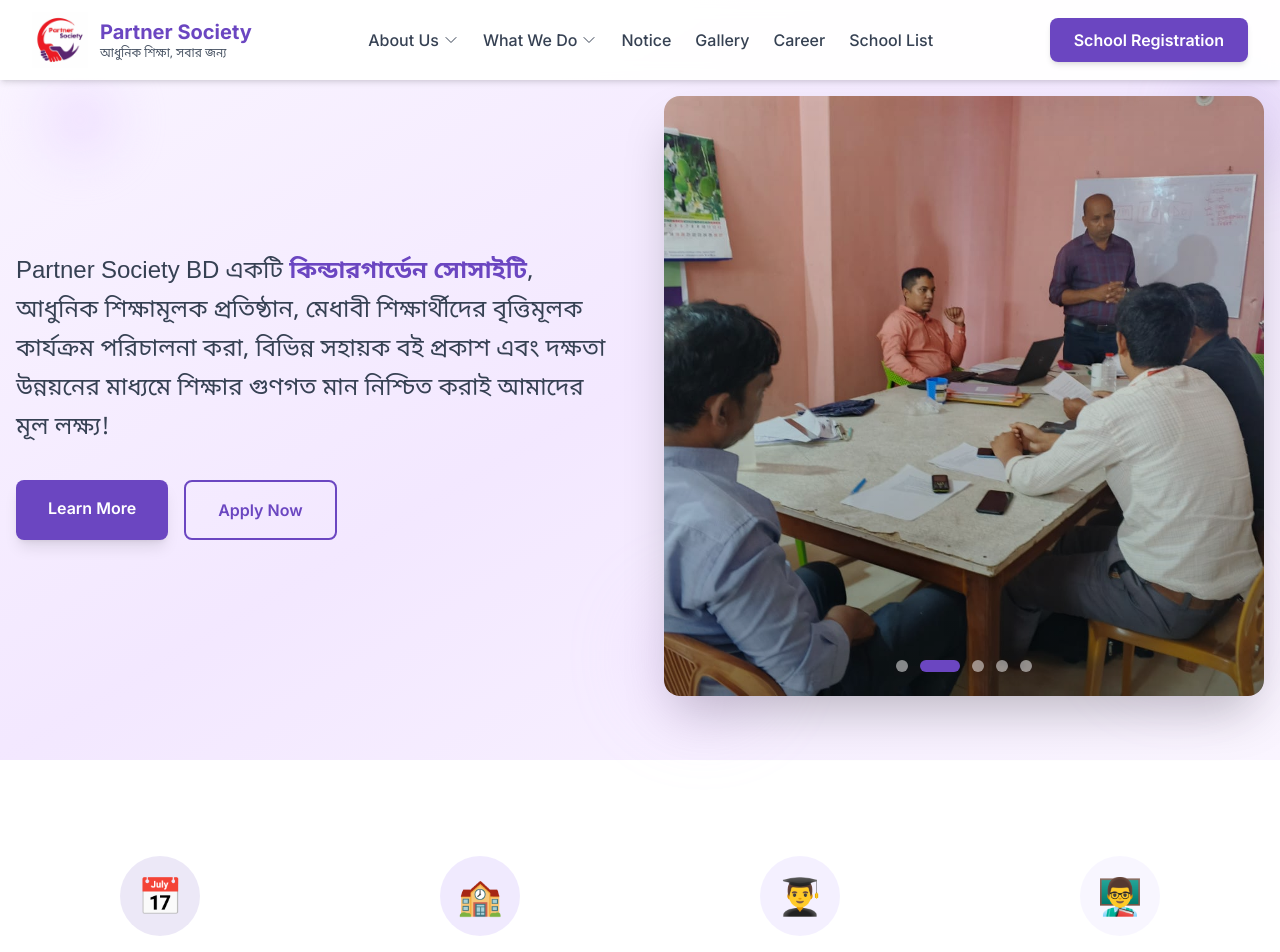
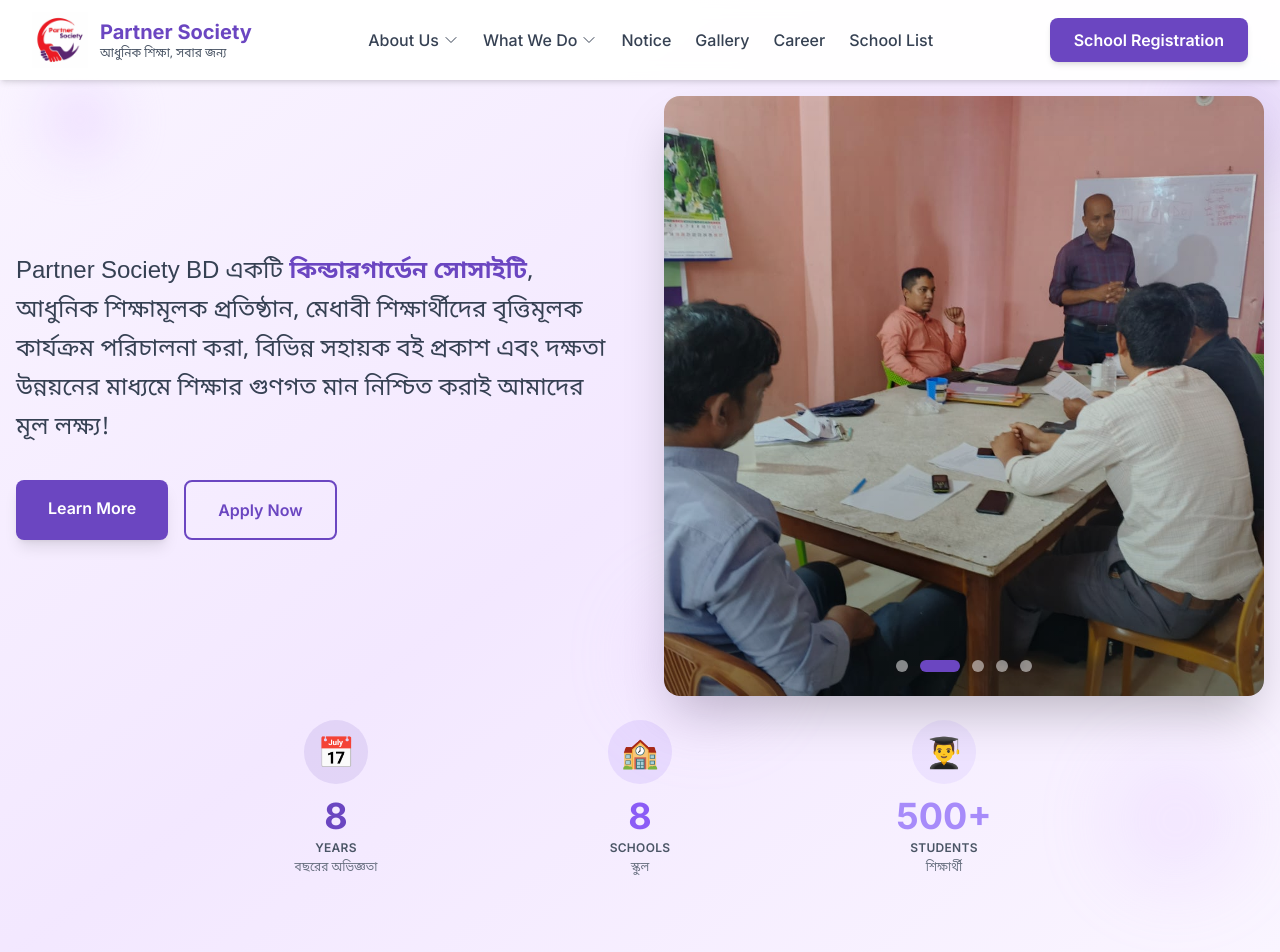
Before and after one commit to ronssrony/partner-society, a Nuxt app: page / in a window 1280 px wide. Shown: the top 952 px of the page. Built offline with nearby package versions, Linux system fonts and the light colour scheme.

Commit message:
Enhance navigation and hero sections: Add smooth scrolling for hash navigation across Navbar, Footer, and quick links. Revamp HeroPartnerSociety with autoplay, counters, and interactive hover elements. Remove unused `StatsSection` from the home page.

```diff
--- a/app/components/Footer.vue
+++ b/app/components/Footer.vue
@@ -13,6 +13,25 @@ const quickLinks = [
   { name: 'Career', href: '/career' },
   { name: 'Contact', href: '#contact' },
 ]
+
+// Handle navigation with hash links
+const handleNavClick = (event: Event, href: string) => {
+  if (href.startsWith('#')) {
+    event.preventDefault()
+
+    // Check if we're not on the home page
+    if (window.location.pathname !== '/') {
+      // Navigate to home first, then scroll
+      window.location.href = '/' + href
+    } else {
+      // Already on home, just scroll
+      const element = document.querySelector(href)
+      if (element) {
+        element.scrollIntoView({ behavior: 'smooth' })
+      }
+    }
+  }
+}
 </script>
 
 <template>
@@ -39,7 +58,11 @@ const quickLinks = [
           <h3 class="text-lg font-bold text-white mb-4">Quick Links</h3>
           <ul class="space-y-2">
             <li v-for="link in quickLinks" :key="link.name">
-              <a :href="link.href" class="text-gray-400 hover:text-[#6B46C1] transition-colors">
+              <a
+                :href="link.href"
+                @click="(e) => handleNavClick(e, link.href)"
+                class="text-gray-400 hover:text-[#6B46C1] transition-colors"
+              >
                 {{ link.name }}
               </a>
             </li>
--- a/app/components/HeroPartnerSociety.vue
+++ b/app/components/HeroPartnerSociety.vue
@@ -1,5 +1,5 @@
 <script setup lang="ts">
-import { ref, onMounted } from 'vue'
+import { ref, onMounted, onUnmounted } from 'vue'
 
 // Hero images - using images from public/images
 const heroImages = [
@@ -11,17 +11,116 @@ const heroImages = [
 ]
 
 const currentImageIndex = ref(0)
+const isHovered = ref(false)
+const isPaused = ref(false)
+let autoplayInterval: ReturnType<typeof setInterval> | null = null
 
-onMounted(() => {
-  // Auto-slide images
-  setInterval(() => {
-    currentImageIndex.value = (currentImageIndex.value + 1) % heroImages.length
+// Stats with counters
+const stats = [
+  {
+    id: 1,
+    end: 8,
+    label: 'Years',
+    labelBengali: 'বছরের অভিজ্ঞতা',
+    icon: '📅',
+    color: '#6B46C1'
+  },
+  {
+    id: 2,
+    end: 8,
+    label: 'Schools',
+    labelBengali: 'স্কুল',
+    icon: '🏫',
+    color: '#8B5CF6'
+  },
+  {
+    id: 3,
+    end: 500,
+    suffix: '+',
+    label: 'Students',
+    labelBengali: 'শিক্ষার্থী',
+    icon: '👨‍🎓',
+    color: '#A78BFA'
+  }
+]
+
+const counters = ref(stats.map(() => 0))
+const hasAnimated = ref(false)
+
+const animateValue = (index: number, start: number, end: number, duration: number) => {
+  const range = end - start
+  const increment = end > start ? 1 : -1
+  const stepTime = Math.abs(Math.floor(duration / range))
+
+  let current = start
+  const timer = setInterval(() => {
+    current += increment
+    counters.value[index] = current
+
+    if (current === end) {
+      clearInterval(timer)
+    }
+  }, stepTime)
+}
+
+// Start autoplay
+const startAutoplay = () => {
+  if (autoplayInterval) clearInterval(autoplayInterval)
+  autoplayInterval = setInterval(() => {
+    if (!isPaused.value) {
+      nextSlide()
+    }
   }, 4000)
-})
+}
+
+// Stop autoplay
+const stopAutoplay = () => {
+  if (autoplayInterval) {
+    clearInterval(autoplayInterval)
+    autoplayInterval = null
+  }
+}
+
+const nextSlide = () => {
+  currentImageIndex.value = (currentImageIndex.value + 1) % heroImages.length
+}
+
+const prevSlide = () => {
+  currentImageIndex.value = (currentImageIndex.value - 1 + heroImages.length) % heroImages.length
+}
 
 const goToSlide = (index: number) => {
   currentImageIndex.value = index
 }
+
+const handleMouseEnter = () => {
+  isHovered.value = true
+  isPaused.value = true
+}
+
+const handleMouseLeave = () => {
+  isHovered.value = false
+  isPaused.value = false
+}
+
+onMounted(() => {
+  // Start autoplay
+  startAutoplay()
+
+  // Animate counters
+  if (!hasAnimated.value) {
+    hasAnimated.value = true
+    stats.forEach((stat, index) => {
+      setTimeout(() => {
+        animateValue(index, 0, stat.end, 2000)
+      }, index * 200)
+    })
+  }
+})
+
+onUnmounted(() => {
+  stopAutoplay()
+})
 </script>
 
 <template>
@@ -36,6 +135,9 @@ const goToSlide = (index: number) => {
               Partner Society BD একটি <span class="text-[#6B46C1] font-bold">কিন্ডারগার্ডেন সোসাইটি</span>, আধুনিক শিক্ষামূলক প্রতিষ্ঠান, মেধাবী শিক্ষার্থীদের বৃত্তিমূলক কার্যক্রম পরিচালনা করা, বিভিন্ন সহায়ক বই প্রকাশ এবং দক্ষতা উন্নয়নের মাধ্যমে শিক্ষার গুণগত মান নিশ্চিত করাই আমাদের মূল লক্ষ্য!
             </p>
           </div>
+
+          <!-- Stats Counter -->
+
 
           <!-- CTA Buttons -->
           <div class="flex flex-wrap gap-4">
@@ -52,20 +154,27 @@ const goToSlide = (index: number) => {
               Apply Now
             </a>
           </div>
+
+
         </div>
 
         <!-- Right Side - Image Slider -->
-        <div class="relative">
+        <div
+          class="relative group"
+          @mouseenter="handleMouseEnter"
+          @mouseleave="handleMouseLeave"
+        >
           <div class="rounded-2xl overflow-hidden shadow-2xl">
             <!-- Image Container -->
-            <div class="relative h-[400px] md:h-[500px] lg:h-[600px]">
+            <div class="relative h-[400px] md:h-[500px] lg:h-[600px] overflow-hidden">
               <!-- Images -->
               <div
                 v-for="(image, index) in heroImages"
                 :key="index"
                 :class="[
-                  'absolute inset-0 transition-opacity duration-1000 ease-in-out',
-                  currentImageIndex === index ? 'opacity-100 z-10' : 'opacity-0 z-0'
+                  'absolute inset-0 transition-transform duration-700 ease-in-out',
+                  currentImageIndex === index ? 'translate-x-0 z-10' :
+                  currentImageIndex > index ? '-translate-x-full z-0' : 'translate-x-full z-0'
                 ]"
               >
                 <img
@@ -76,6 +185,38 @@ const goToSlide = (index: number) => {
                 <!-- Gradient Overlay -->
                 <div class="absolute inset-0 bg-gradient-to-t from-black/30 to-transparent"></div>
               </div>
+
+              <!-- Navigation Buttons - Show on Hover -->
+              <transition
+                enter-active-class="transition duration-300 ease-out"
+                enter-from-class="opacity-0"
+                enter-to-class="opacity-100"
+                leave-active-class="transition duration-200 ease-in"
+                leave-from-class="opacity-100"
+                leave-to-class="opacity-0"
+              >
+                <div v-show="isHovered" class="absolute inset-0 z-20 flex items-center justify-between px-4">
+                  <!-- Previous Button -->
+                  <button
+                    @click="prevSlide"
+                    class="bg-white/90 hover:bg-white text-[#6B46C1] rounded-full p-3 shadow-lg transform hover:scale-110 transition-all duration-300"
+                  >
+                    <svg class="w-6 h-6" fill="none" stroke="currentColor" viewBox="0 0 24 24">
+                      <path stroke-linecap="round" stroke-linejoin="round" stroke-width="2" d="M15 19l-7-7 7-7"></path>
+                    </svg>
+                  </button>
+
+                  <!-- Next Button -->
+                  <button
+                    @click="nextSlide"
+                    class="bg-white/90 hover:bg-white text-[#6B46C1] rounded-full p-3 shadow-lg transform hover:scale-110 transition-all duration-300"
+                  >
+                    <svg class="w-6 h-6" fill="none" stroke="currentColor" viewBox="0 0 24 24">
+                      <path stroke-linecap="round" stroke-linejoin="round" stroke-width="2" d="M9 5l7 7-7 7"></path>
+                    </svg>
+                  </button>
+                </div>
+              </transition>
 
               <!-- Pagination Dots -->
               <div class="absolute bottom-6 left-1/2 transform -translate-x-1/2 flex gap-3 z-20">
@@ -99,6 +240,39 @@ const goToSlide = (index: number) => {
           <div class="absolute -bottom-6 -left-6 w-32 h-32 bg-purple-300 rounded-full opacity-20 blur-2xl"></div>
         </div>
       </div>
+      <div class="grid grid-cols-3 gap-4 py-6 justify-center mx-auto max-w-4xl">
+        <div
+            v-for="(stat, index) in stats"
+            :key="stat.id"
+            class="text-center group"
+        >
+          <!-- Icon Circle -->
+          <div
+              class="w-16 h-16 mx-auto mb-3 rounded-full flex items-center justify-center transform group-hover:scale-110 transition-transform duration-300"
+              :style="{ backgroundColor: stat.color + '20' }"
+          >
+            <span class="text-3xl">{{ stat.icon }}</span>
+          </div>
+
+          <!-- Counter -->
+          <div class="mb-1">
+                <span
+                    class="text-3xl md:text-4xl font-bold"
+                    :style="{ color: stat.color }"
+                >
+                  {{ counters[index] }}{{ stat.suffix || '' }}
+                </span>
+          </div>
+
+          <!-- Label -->
+          <p class="text-gray-600 font-semibold text-xs uppercase tracking-wide mb-1">
+            {{ stat.label }}
+          </p>
+          <p class="text-gray-500 font-bengali text-xs">
+            {{ stat.labelBengali }}
+          </p>
+        </div>
+      </div>
     </div>
 
     <!-- Floating Background Shapes -->
--- a/app/components/Navbar.vue
+++ b/app/components/Navbar.vue
@@ -51,6 +51,26 @@ const toggleDropdown = (name: string) => {
 
 const closeDropdown = () => {
   activeDropdown.value = null
+}
+
+// Handle navigation with hash links
+const handleNavClick = (event: Event, href: string) => {
+  if (href.startsWith('#')) {
+    event.preventDefault()
+    closeDropdown()
+
+    // Check if we're not on the home page
+    if (window.location.pathname !== '/') {
+      // Navigate to home first, then scroll
+      window.location.href = '/' + href
+    } else {
+      // Already on home, just scroll
+      const element = document.querySelector(href)
+      if (element) {
+        element.scrollIntoView({ behavior: 'smooth' })
+      }
+    }
+  }
 }
 
 // Close dropdown when clicking outside
@@ -110,6 +130,7 @@ onUnmounted(() => {
             <a
               v-if="!link.hasDropdown"
               :href="link.href"
+              @click="(e) => handleNavClick(e, link.href)"
               class="text-base font-medium text-gray-700 hover:text-[#6B46C1] transition-colors py-2"
             >
               {{ link.name }}
@@ -146,7 +167,7 @@ onUnmounted(() => {
                   v-for="item in link.items"
                   :key="item.name"
                   :href="item.href"
-                  @click="closeDropdown"
+                  @click="(e) => { handleNavClick(e, item.href); closeDropdown(); }"
                   class="block px-4 py-3 text-sm text-gray-700 hover:bg-[#6B46C1] hover:text-white transition-colors"
                 >
                   {{ item.name }}
@@ -195,8 +216,8 @@ onUnmounted(() => {
             <a
               v-if="!link.hasDropdown"
               :href="link.href"
+              @click="(e) => { handleNavClick(e, link.href); toggleMobileMenu(); }"
               class="block px-4 py-3 text-base font-medium text-gray-700 hover:bg-[#6B46C1]/10 hover:text-[#6B46C1] rounded-lg transition-colors"
-              @click="toggleMobileMenu"
             >
               {{ link.name }}
             </a>
@@ -229,8 +250,8 @@ onUnmounted(() => {
                     v-for="item in link.items"
                     :key="item.name"
                     :href="item.href"
+                    @click="(e) => { handleNavClick(e, item.href); toggleMobileMenu(); }"
                     class="block px-4 py-2 text-sm text-gray-600 hover:bg-[#6B46C1]/10 hover:text-[#6B46C1] rounded-lg transition-colors"
-                    @click="toggleMobileMenu"
                   >
                     {{ item.name }}
                   </a>
--- a/app/pages/index.vue
+++ b/app/pages/index.vue
@@ -2,7 +2,6 @@
   <div class="min-h-screen bg-white">
     <Navbar />
     <HeroPartnerSociety />
-    <StatsSection />
     <ProgramsSection />
     <EventsActivities />
     <NoticeSection />
```
